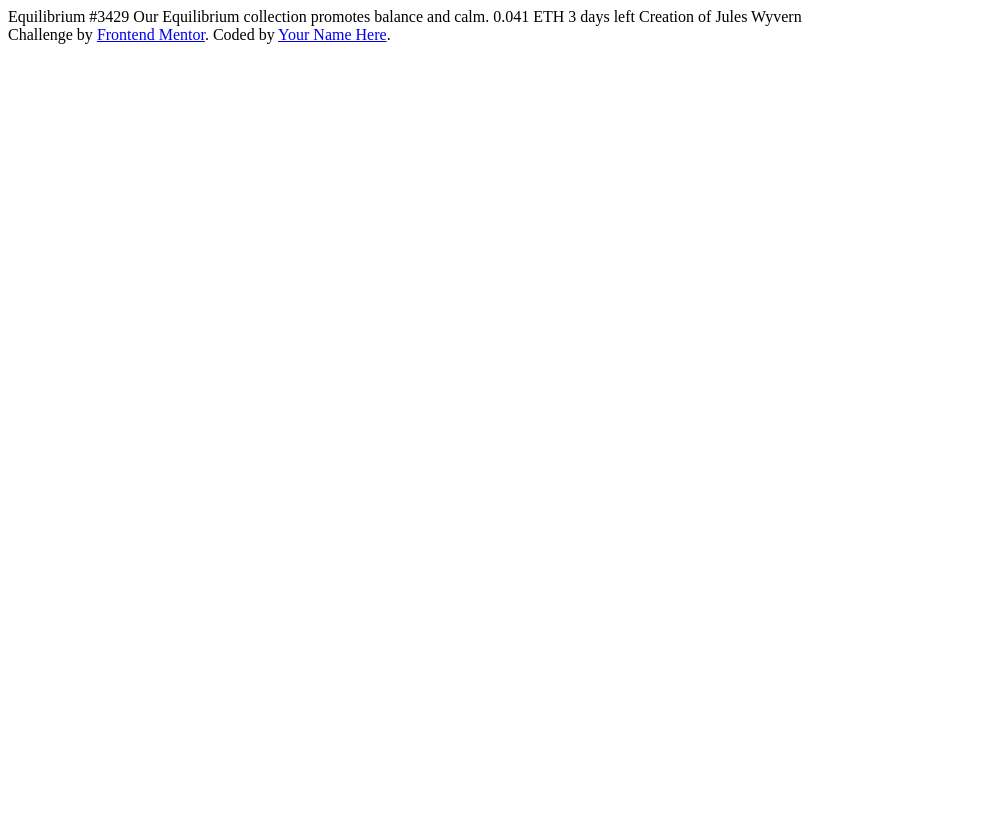
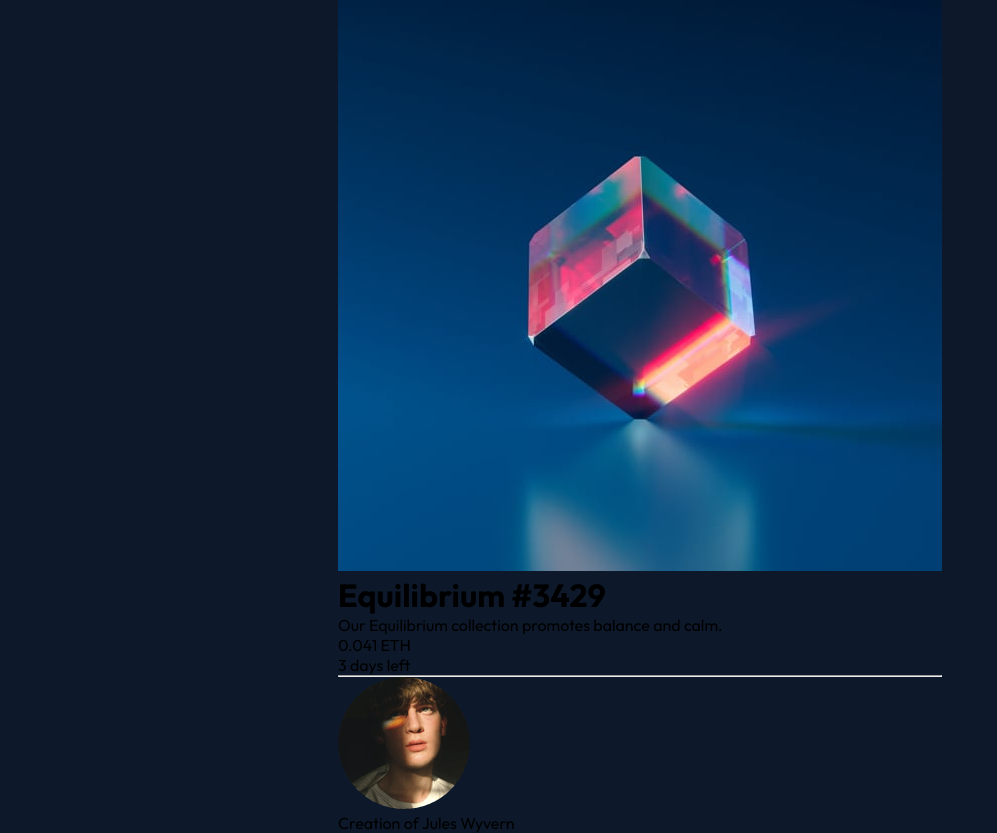
Before and after one commit to TomekWojak/Frontend-Mentor-NFT-preview-card, a plain HTML site: page nft-preview-card-component-main/index.html in a window 1280 px wide. Shown: the whole page, without its empty margins (0-997 px from the left). Before the commit the page ends 800 px from the top, so only its background shows below. Drawn offline with Linux system fonts and the light colour scheme.

Commit message:
added ready structure of the card

```diff
--- a/nft-preview-card-component-main/index.html
+++ b/nft-preview-card-component-main/index.html
@@ -5,21 +5,43 @@
   <meta name="viewport" content="width=device-width, initial-scale=1.0">
   <link rel="icon" type="image/png" sizes="32x32" href="./images/favicon-32x32.png">
   <title>Frontend Mentor | NFT preview card component</title>
+  <link rel="stylesheet" href="../css/style.css">
+  <link rel="preconnect" href="https://fonts.googleapis.com">
+<link rel="preconnect" href="https://fonts.gstatic.com" crossorigin>
+<link href="https://fonts.googleapis.com/css2?family=Outfit:wght@100..900&display=swap" rel="stylesheet">
 </head>
 <body>
 
-  Equilibrium #3429
+  <main>
+    <div class="card">
+      <div class="card__img"><img src="./images/image-equilibrium.jpg" alt="Good looking, glass cube"></div>
+      <div class="card__body">
+        <h1 class="card__title">Equilibrium #3429</h1>
+        <p class="card__text">Our Equilibrium collection promotes balance and calm.</p>
+        <div class="card__text--decorated">
+          <span>0.041 ETH</span>
+          <p>3 days left</p>
+        </div>
+      </div>
+      <hr>
+      <div class="card__footer">
+        <img src="./images/image-avatar.png" alt="Boy with blond hair looking up with shadow falling on him">
+        <p>Creation of <span>Jules Wyvern</span></p>
+      </div>
+    </div>
+  </main>
 
-  Our Equilibrium collection promotes balance and calm.
 
-  0.041 ETH
-  3 days left
 
-  Creation of Jules Wyvern
 
-  <div class="attribution">
+
+
+
+
+
+  <!-- <div class="attribution">
     Challenge by <a href="https://www.frontendmentor.io?ref=challenge" target="_blank">Frontend Mentor</a>.
     Coded by <a href="#">Your Name Here</a>.
-  </div>
+  </div> -->
 </body>
 </html>
--- /dev/null
+++ b/nft-preview-card-component-main/scss/style.scss
@@ -0,0 +1,15 @@
+
+* {
+    margin: 0;
+    padding: 0;
+    box-sizing: border-box;
+}
+
+body {
+    height: 100vh;
+    display: flex;
+    justify-content: center;
+    align-items: center;
+    background-color: hsl(217, 54%, 11%);
+    font-family: "Outfit", sans-serif;
+}
```
Also changed, not shown: css/style.css (added), 1 other file.
